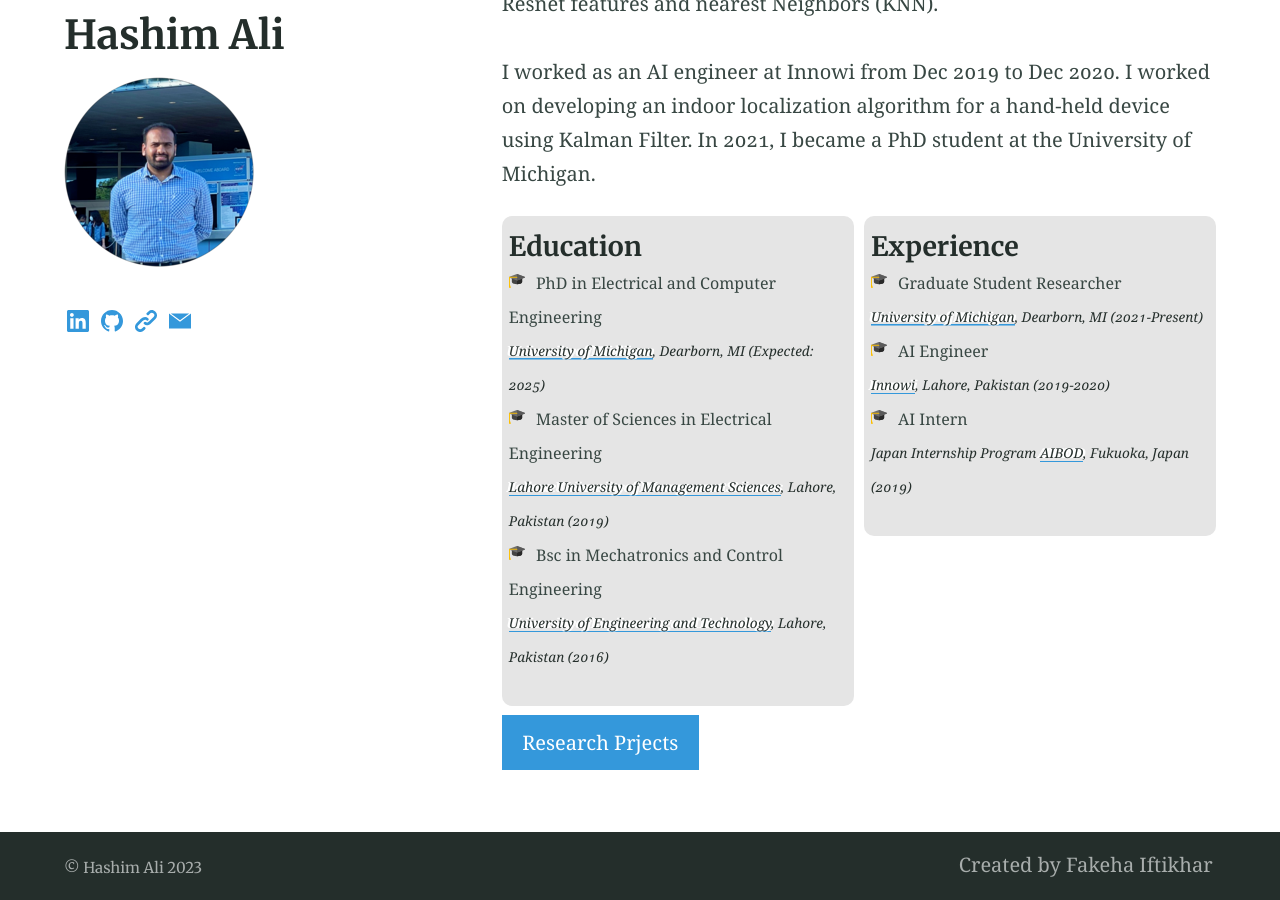
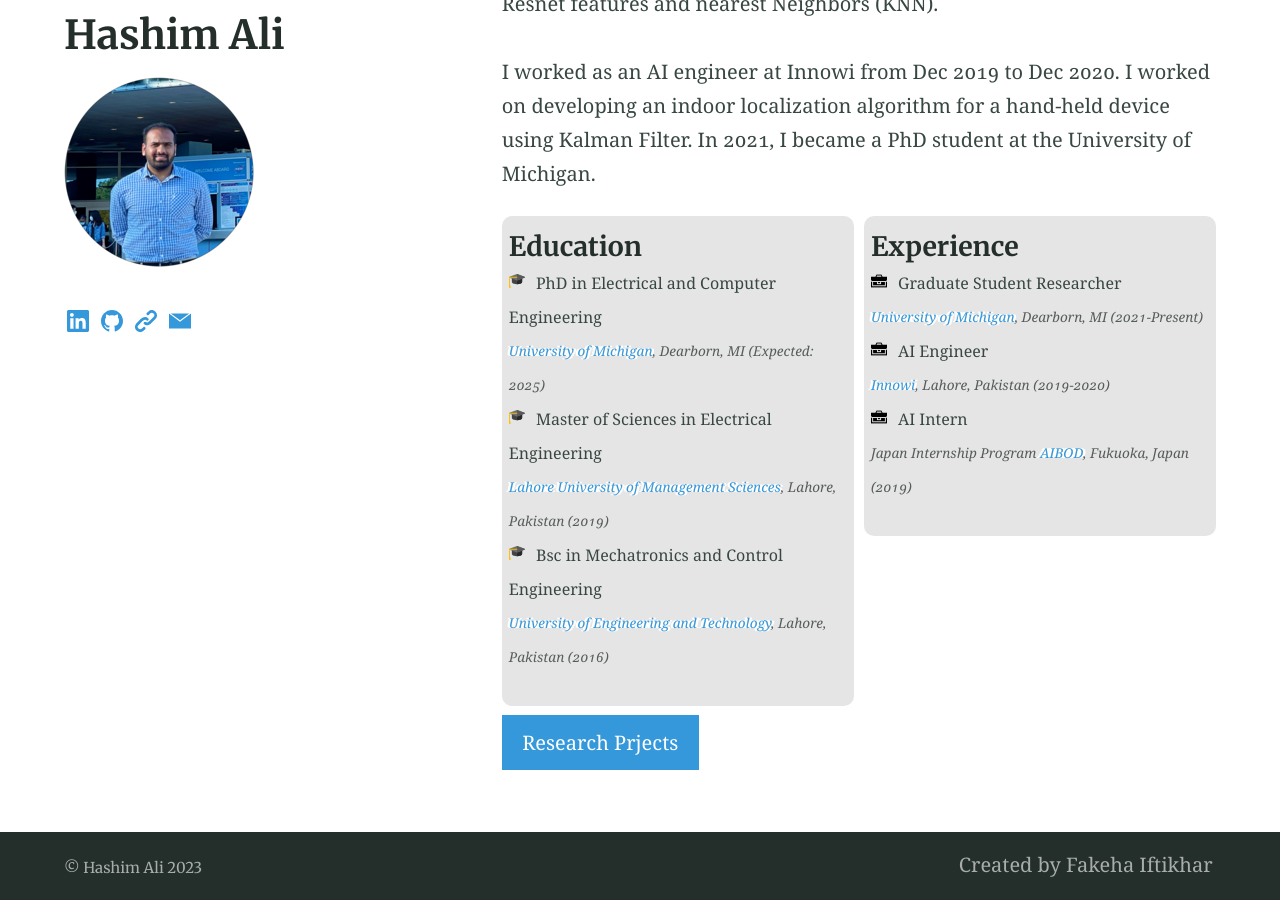
Before and after one commit to Fakeha-38/fakeha-38.github.io, a Jekyll site: the page built from index.md, in a window 1280 px wide and 900 px high, scrolled down 1153 px. Built offline with Jekyll 4.4.1, drawn with Linux system fonts in a browser that asks for light colours.

Commit message:
2col edit 8

```diff
--- a/_sass/_theme.scss
+++ b/_sass/_theme.scss
@@ -593,15 +593,21 @@ ul.edu-list li {
   font-size: 16px;
   list-style-image: url(/assets/graduation-hat.png);
 }
-span.list-des, span.list-des a {
+span.list-des{
   font-style: italic;
   font-size: 0.8rem;
-  color: #242e2b;
+  color: #565c5b;
+}
+span.list-des a {
+  font-style: italic;
+  font-size: 0.8rem;
+  color: #3498db;
+  background-image: none;
 }
 ul.exp-list li {
   list-style-position: inside;
   font-size: 16px;
-  list-style-image: url(/assets/graduation-hat.png);
+  list-style-image: url(/assets/briefcase.png);
 }
 span.list-des {
   display: block;
```
